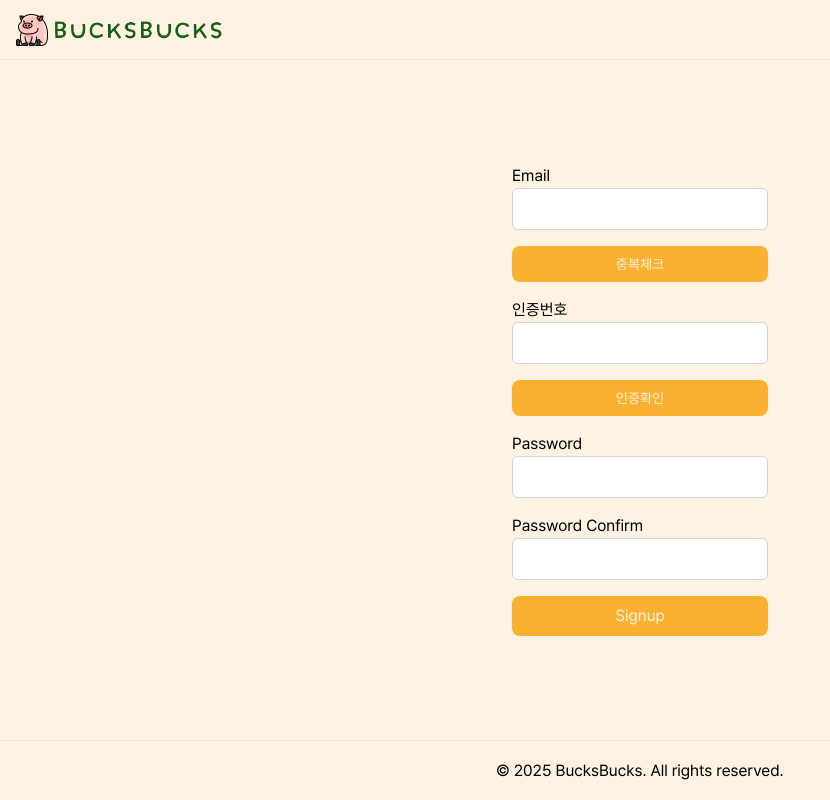
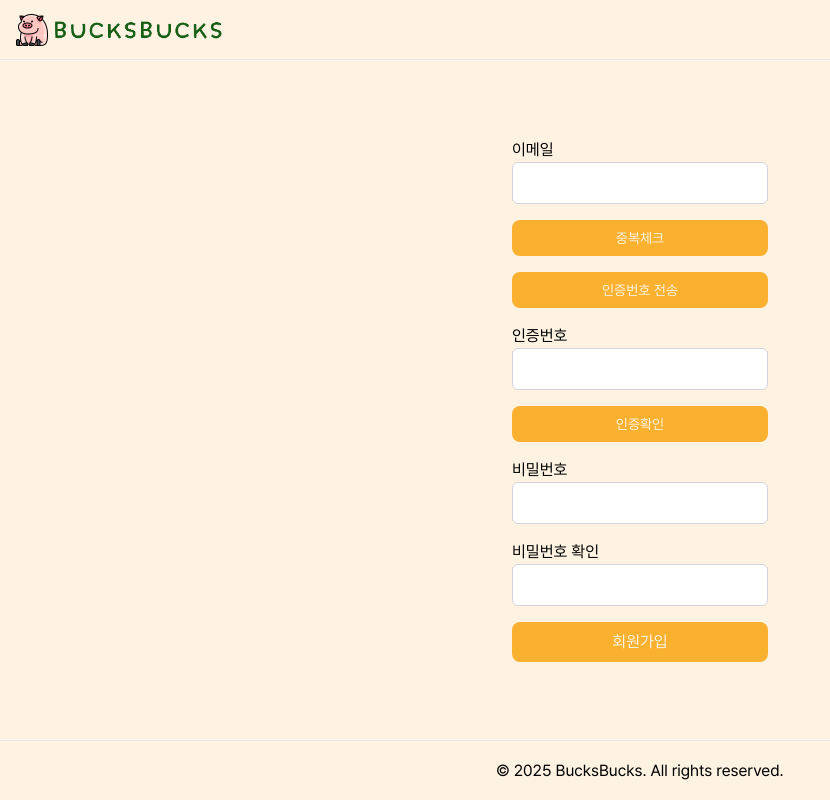
Before and after one commit to jinsoul75/bucksbucks, a React (Vite) app: page /signup in a window 1280 px wide. Shown: the whole page, without its empty margins (0-830 px from the left). Built offline with nearby package versions, Linux system fonts and the light colour scheme; no server answers.

Commit message:
feat(회원가입): 인증번호 확인 제외 완성

```diff
--- a/src/apis/auth/hooks.ts
+++ b/src/apis/auth/hooks.ts
@@ -11,16 +11,14 @@ export function useCheckEmail(email: string) {
 }
 
 export function useSendEmail(email: string) {
-  return useQuery({
-    queryKey: ["sendEmail", email],
-    queryFn: () => authAPI.sendEmail(email),
+  return useMutation({
+    mutationFn: () => authAPI.sendEmail(email),
   });
 }
 
 export function useVerifyCode(email: string, code: string) {
-  return useQuery({
-    queryKey: ["verifyCode", email, code],
-    queryFn: () => authAPI.verifyCode(email, code),
+  return useMutation({
+    mutationFn: () => authAPI.verifyCode(email, code),
   });
 }
 
--- a/src/apis/interceptor.ts
+++ b/src/apis/interceptor.ts
@@ -1,6 +1,6 @@
 import axios from "axios";
 
-export const API_URL = import.meta.env.REACT_APP_API_URL;
+export const API_URL = import.meta.env.VITE_BASE_URL;
 
 const apiClient = axios.create({
   baseURL: API_URL,
--- a/src/pages/signup/Signup.tsx
+++ b/src/pages/signup/Signup.tsx
@@ -3,7 +3,6 @@ import { useNavigate } from "react-router-dom";
 
 import Button from "@/components/common/button/Button";
 import FormInput from "@/components/common/input/FormInput";
-
 import { AuthFormValues } from "./types";
 import { useSignupForm } from "./useSignupForm";
 
@@ -11,11 +10,13 @@ export default function Signup() {
   const navigate = useNavigate();
 
   const {
+    handleEmailCheck,
+    handleEmailSend,
+    handleSignup,
     isEmailChecked,
     methods,
-    handleEmailCheck,
-    isDuplicate,
-    handleSignup
+    duplicateResult,
+    isSubmitting
   } = useSignupForm();
 
   const onSubmit = (data: AuthFormValues) => {
@@ -30,32 +31,35 @@ export default function Signup() {
           className="flex flex-col gap-4 w-64"
           onSubmit={methods.handleSubmit(onSubmit)}
         >
-          <FormInput name="email" label="Email" type="email" />
+          <FormInput name="email" label="이메일" type="email" />
           {isEmailChecked ? (
-            isDuplicate ? (
-              <p className="text-red-500 text-sm">
-                이미 존재하는 아이디 입니다.
-              </p>
-            ) : (
-              <p className="text-blue-500 text-sm">
-                사용 가능한 아이디 입니다.
-              </p>
-            )
+            <p
+              className={`${
+                duplicateResult.resultData ? "text-red-500" : "text-blue-500"
+              } text-sm`}
+            >
+              {duplicateResult.message}
+            </p>
           ) : null}
           <Button className="text-sm" onClick={handleEmailCheck} type="button">
             중복체크
+          </Button>
+          <Button className="text-sm" onClick={handleEmailSend} type="button">
+            인증번호 전송
           </Button>
           <FormInput name="authCode" label="인증번호" type="text" />
           <Button className="text-sm" onClick={() => {}}>
             인증확인
           </Button>
-          <FormInput name="password" label="Password" type="password" />
+          <FormInput name="password" label="비밀번호" type="password" />
           <FormInput
             name="passwordConfirm"
-            label="Password Confirm"
+            label="비밀번호 확인"
             type="password"
           />
-          <Button type="submit">Signup</Button>
+          <Button type="submit" disabled={isSubmitting}>
+            {isSubmitting ? "처리 중..." : "회원가입"}
+          </Button>
         </form>
       </FormProvider>
     </section>
--- a/src/pages/signup/useSignupForm.tsx
+++ b/src/pages/signup/useSignupForm.tsx
@@ -3,11 +3,18 @@ import { zodResolver } from "@hookform/resolvers/zod";
 
 import { signupSchema } from "./schema";
 import { AuthFormValues } from "./types";
-import { useCheckEmail, useSignup } from "@/apis/auth/hooks";
+import {
+  useCheckEmail,
+  useSendEmail,
+  useSignup,
+  useVerifyCode
+} from "@/apis/auth/hooks";
 import { useState } from "react";
 
 export function useSignupForm() {
   const [emailToCheck, setEmailToCheck] = useState<string>("");
+  const [emailToSend, setEmailToSend] = useState<string>("");
+  const [authCode, setAuthCode] = useState<string>("");
   const [isEmailChecked, setIsEmailChecked] = useState<boolean>(false);
   const [signupData, setSignupData] = useState<AuthFormValues>({
     email: "",
@@ -19,7 +26,7 @@ export function useSignupForm() {
     mode: "onChange"
   });
 
-  const { data: isDuplicate, isLoading: isEmailCheckLoading } =
+  const { data: duplicateResult } =
     useCheckEmail(emailToCheck);
 
   const handleEmailCheck = () => {
@@ -32,7 +39,7 @@ export function useSignupForm() {
     setIsEmailChecked(true);
   };
 
-  const { mutate: signup } = useSignup(signupData);
+  const { mutate: signup, isPending: isSubmitting } = useSignup(signupData);
 
   const handleSignup = (data: AuthFormValues) => {
     const requestData: AuthFormValues = {
@@ -44,33 +51,39 @@ export function useSignupForm() {
     signup();
   };
 
-  //   const handleEmailCheck = (email: string) => {
-  //     if (!email) {
-  //       alert("이메일을 입력해주세요.");
-  //       return;
-  //     }
-  //     checkEmail(email);
-  //   };
+  const { mutate: sendEmail } = useSendEmail(emailToSend);
 
-  //   const handleAuthCodeVerify = (authCode: string) => {
-  //     if (!authCode) {
-  //       alert("인증번호를 입력해주세요.");
-  //       return;
-  //     }
-  //     verifyAuthCode(authCode);
-  //   };
+  const handleEmailSend = () => {
+    const email = methods.getValues("email");
+    if (!email) {
+      alert("이메일을 입력해주세요.");
+      return;
+    }
+    setEmailToSend(email);
+    sendEmail();
+  };
 
+  const { mutate: verifyCode } = useVerifyCode(emailToSend, authCode);
+
+  const handleAuthCodeVerify = (authCode: string) => {
+    if (!authCode) {
+      alert("인증번호를 입력해주세요.");
+      return;
+    }
+    setAuthCode(authCode);
+    verifyCode();
+  };
   //   const isLoading =
   //     isSignupLoading || isEmailCheckLoading || isAuthVerifyLoading;
 
   return {
+    handleEmailCheck,
+    handleSignup,
+    handleEmailSend,
+    handleAuthCodeVerify,
     methods,
-    isLoading: isEmailCheckLoading,
-    handleEmailCheck,
-    isDuplicate,
-    handleSignup,
-    isEmailChecked
-    // handleEmailCheck,
-    // handleAuthCodeVerify
+    duplicateResult,
+    isEmailChecked,
+    isSubmitting
   };
 }
--- a/src/routes/routes.tsx
+++ b/src/routes/routes.tsx
@@ -1,6 +1,5 @@
 import { createBrowserRouter, Navigate } from "react-router-dom";
 
-import "./index.css";
 import Login from "@/pages/login/Login.tsx";
 import Dashboard from "@/pages/dashboard/Dashboard.tsx";
 import Calendar from "@/pages/dashboard/Calendar.tsx";
```
